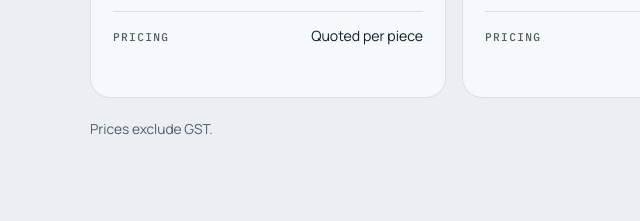
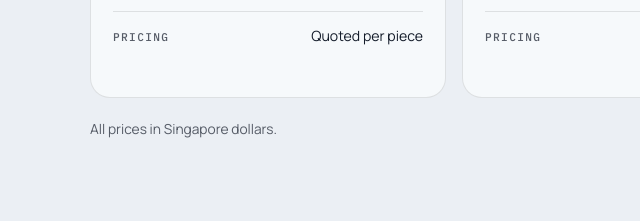
Before and after one commit to hazarbaijan/Harish-gifting, a plain HTML site: page index.html in a window 1280 px wide. Shown: the part 2259-2480 px from the top of the page, 0-640 px from the left. Drawn offline with Linux system fonts and the light colour scheme.

Commit message:
Remove GST note until GST-registered
Co-Authored-By: Claude Opus 5.5 <noreply@anthropic.com>
Claude-Session: https://claude.ai/code/session_01WLYcuZ1SPgCtAJy4PmV87t

```diff
--- a/index.html
+++ b/index.html
@@ -281,7 +281,7 @@ footer .wrap{display:flex;justify-content:space-between;gap:16px;flex-wrap:wrap}
         <div class="card"><div class="ic"><svg viewBox="0 0 24 24"><rect x="2" y="7" width="20" height="14" rx="2"/><path d="M16 7V5a2 2 0 0 0-2-2h-4a2 2 0 0 0-2 2v2"/><path d="M2 13h20"/><path d="M11 13v2h2v-2"/></svg></div><div class="tx"><h3>Leather and corporate gifts</h3><p>Folios, card holders, wallets, desk sets and pens, embossed or engraved with initials or your logo.</p><div class="price"><small>Pricing</small><span>Quoted per recipient</span></div></div></div>
         <div class="card"><div class="ic"><svg viewBox="0 0 24 24"><path d="M6 13.9A4 4 0 0 1 7 6a5 5 0 0 1 10 0 4 4 0 0 1 1 7.9V21H6z"/><path d="M6 17h12"/></svg></div><div class="tx"><h3>Private chef dining</h3><p>A chef plans, cooks and serves a multi-course menu at your office or a client's home. For client dinners, partner lunches and celebrations.</p><div class="price"><small>Pricing</small><span>Per guest · from 13 guests</span></div></div></div>
       </div>
-      <p class="note muted">Prices exclude GST.</p>
+      <p class="note muted">All prices in Singapore dollars.</p>
     </div>
   </section>
 
```
